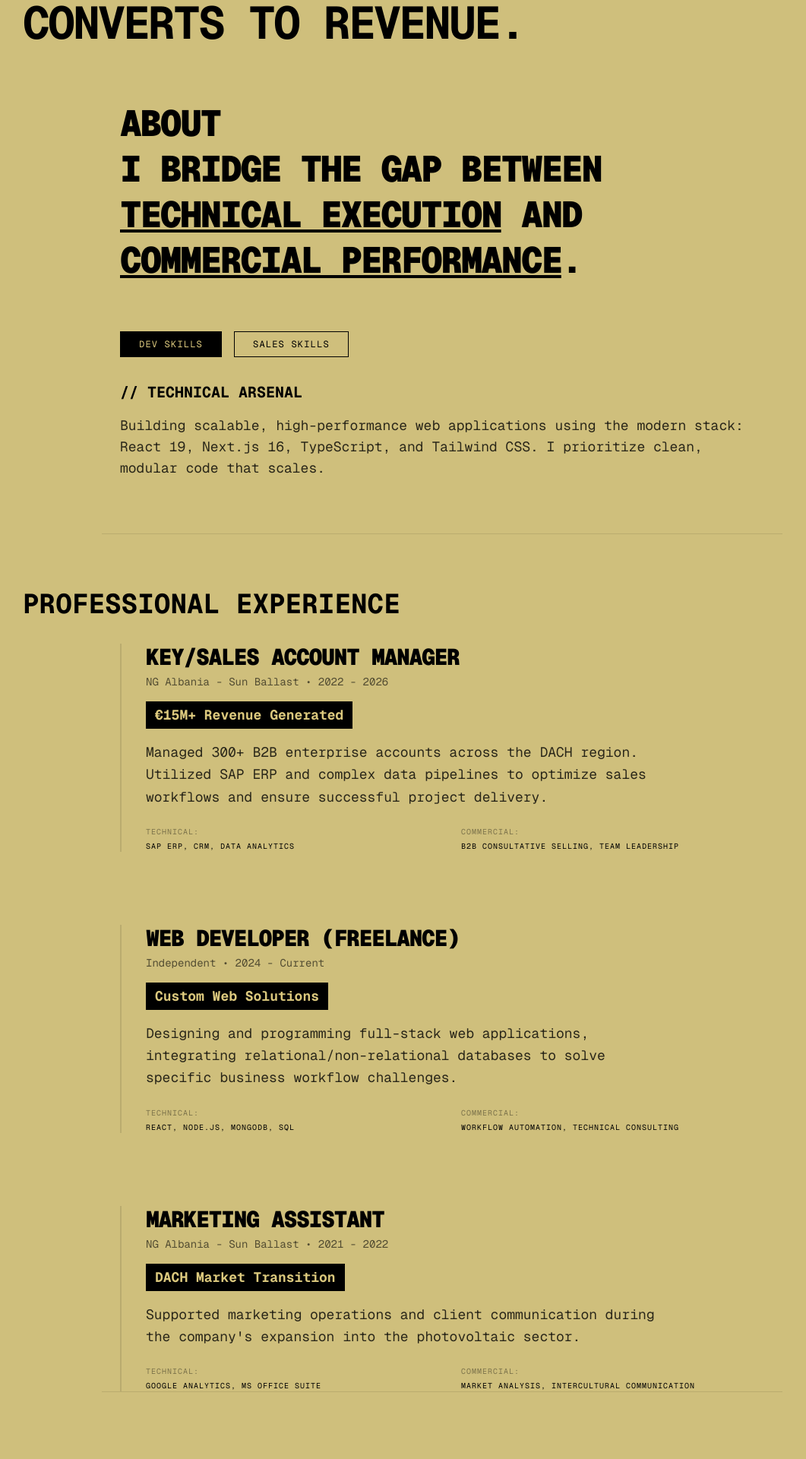
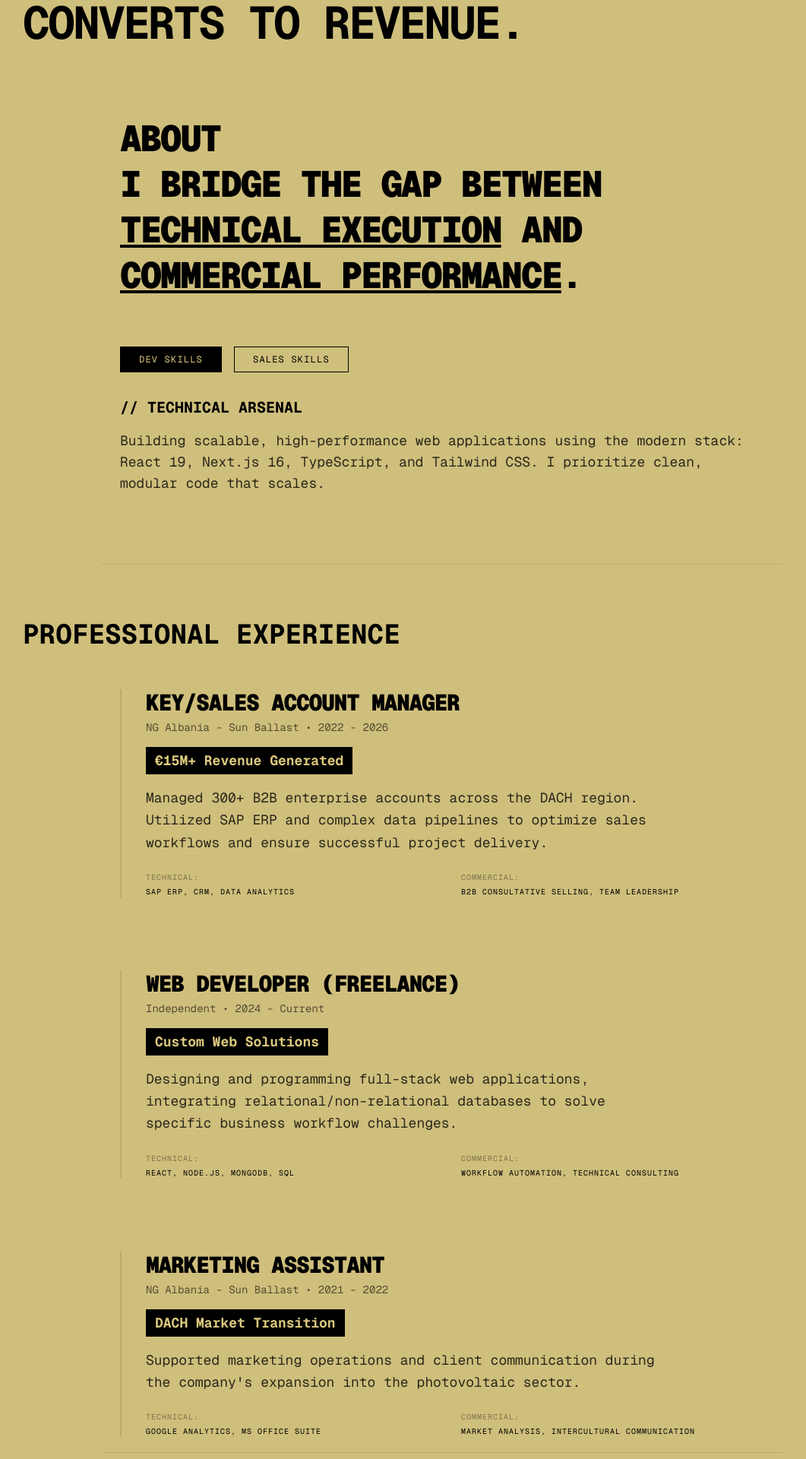
Before and after one commit to OertMahmutaj/my-portfolio, a Next.js app: page / in a window 1280 px wide. Shown: the part 220-2140 px from the top of the page at 76% size, without its empty margins (58-1119 px from the left). Built offline with nearby package versions, Linux system fonts and the light colour scheme.

Commit message:
style: add padding to About and Work sections for improved layout

```diff
--- a/components/layout/About.tsx
+++ b/components/layout/About.tsx
@@ -6,7 +6,7 @@ export default function About() {
   const [active, setActive] = useState<'dev' | 'sales'>('dev');
 
   return (
-    <section id="about" className="px-6 max-w-4xl mx-auto border-b border-black/10">
+    <section id="about" className="py-5 px-6 max-w-4xl mx-auto border-b border-black/10">
       {/* Intro Text */}
       <div className="mb-16">
         <h2 className="text-3xl md:text-5xl font-black tracking-tighter uppercase leading-tight">About</h2>
--- a/components/sections/Work.tsx
+++ b/components/sections/Work.tsx
@@ -30,7 +30,7 @@ export default function Work() {
   ];
 
   return (
-    <section id="work" className="px-6 max-w-4xl mx-auto border-b border-black/10">
+    <section id="work" className="py-5 px-6 max-w-4xl mx-auto border-b border-black/10">
       {/* <h2 className="text-sm font-mono opacity-60 mb-16">// Professional Experience</h2> */}
 
       <div className="space-y-24">
```
